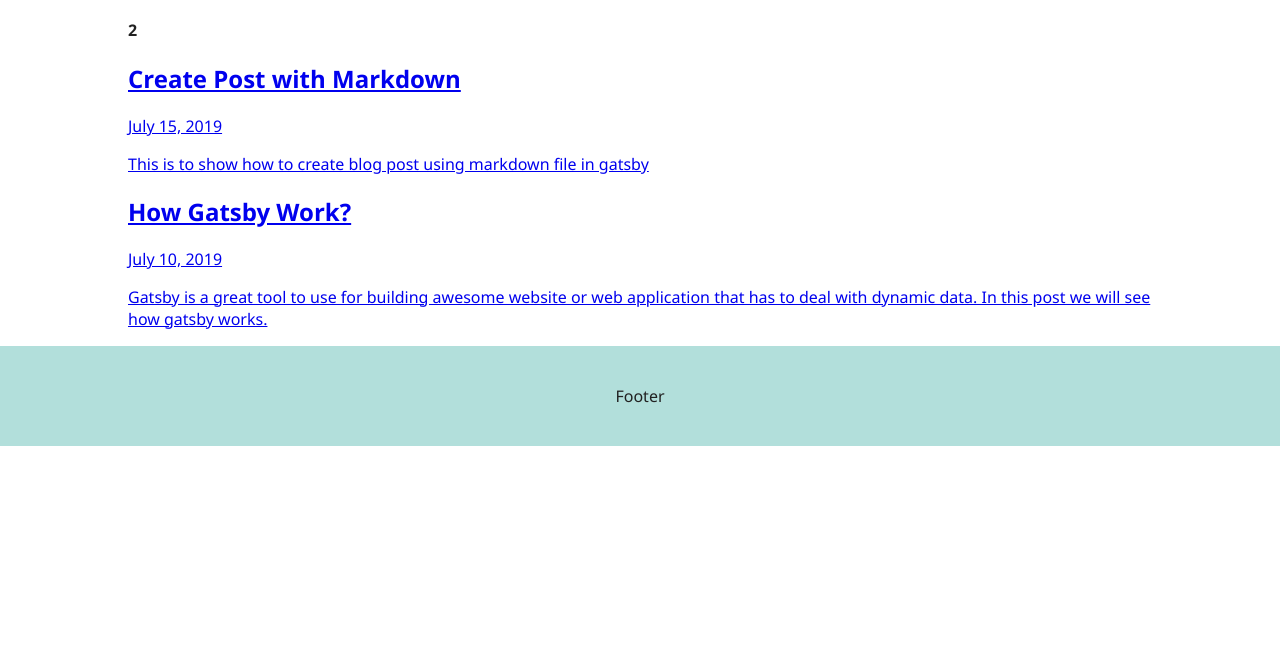
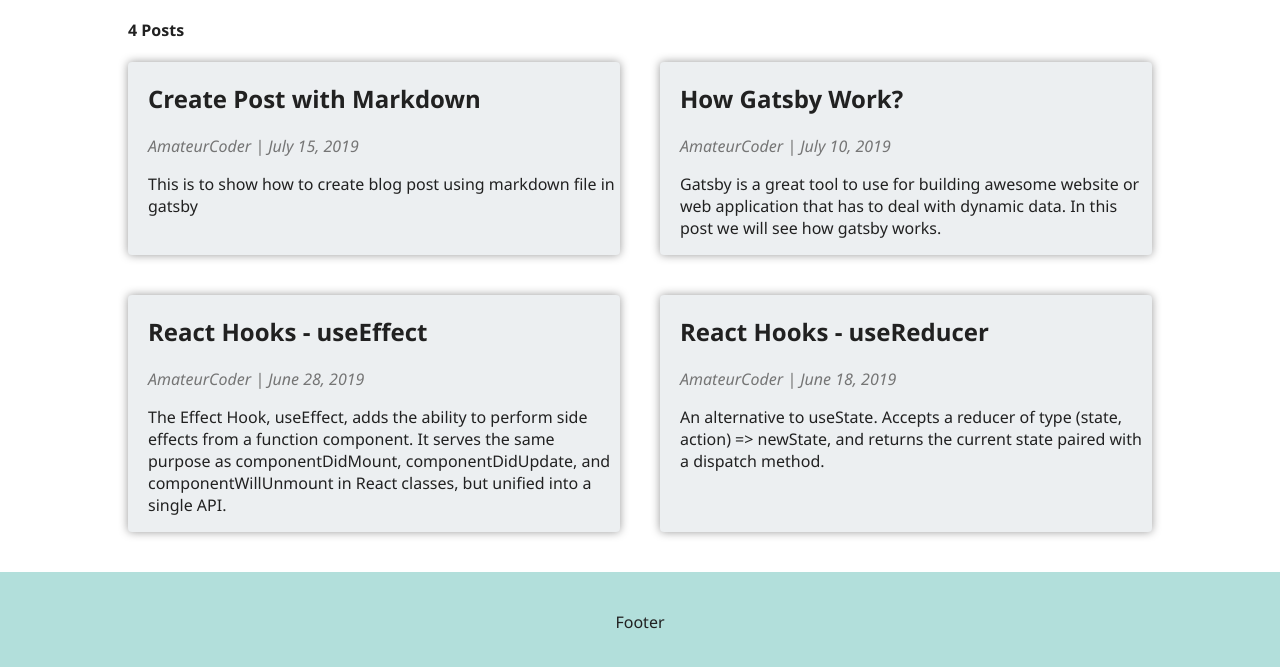
Before and after one commit to autsada/gatsby-initial-project, a Gatsby site: page /blogs in a window 1280 px wide. Shown: the part 147-814 px from the top of the page. Built offline with nearby package versions, Linux system fonts and the light colour scheme; Gatsby itself is replaced by a stand-in of ours.

Commit message:
Starter files Video 6

```diff
--- a/package.json
+++ b/package.json
@@ -14,6 +14,7 @@
     "gatsby-plugin-react-helmet": "^3.1.0",
     "gatsby-plugin-sharp": "^2.2.3",
     "gatsby-plugin-styled-components": "^3.1.2",
+    "gatsby-remark-images": "^3.1.7",
     "gatsby-source-filesystem": "^2.1.3",
     "gatsby-transformer-remark": "^2.6.6",
     "gatsby-transformer-sharp": "^2.2.1",
--- a/src/blogs/create-post-with-markdown.md
+++ b/src/blogs/create-post-with-markdown.md
@@ -7,4 +7,8 @@
 
 Lorem ipsum, dolor sit amet consectetur adipisicing elit. Totam ipsam expedita voluptatem quae, placeat obcaecati consequatur deleniti sint vero impedit nostrum debitis, soluta quas eaque nihil exercitationem. Odit, quos nesciunt
 
+Lorem ipsum, dolor sit amet consectetur adipisicing elit. Totam ipsam expedita voluptatem quae, placeat obcaecati consequatur deleniti sint vero impedit nostrum debitis, soluta quas eaque nihil exercitationem. Odit, quos nesciunt
+
+Lorem ipsum, dolor sit amet consectetur adipisicing elit. Totam ipsam expedita voluptatem quae, placeat obcaecati consequatur deleniti sint vero impedit nostrum debitis, soluta quas eaque nihil exercitationem. Odit, quos nesciunt
+
 <iframe width="676" height="374" src="https://www.youtube.com/embed/rgLUtb7aln0" frameborder="0" allowfullscreen></iframe>
--- /dev/null
+++ b/src/blogs/react-hooks-useReducer.md
@@ -0,0 +1,10 @@
+---
+date: "2019-06-18"
+title: "React Hooks - useReducer"
+excerpt: "An alternative to useState. Accepts a reducer of type (state, action) => newState, and returns the current state paired with a dispatch method."
+author: "AmateurCoder"
+---
+
+Lorem ipsum, dolor sit amet consectetur adipisicing elit. Totam ipsam expedita voluptatem quae, placeat obcaecati consequatur deleniti sint vero impedit nostrum debitis, soluta quas eaque nihil exercitationem. Odit, quos nesciunt
+
+<iframe width="676" height="374" src="https://www.youtube.com/embed/O_PYNvk5hdM" frameborder="0" allowfullscreen></iframe>
--- /dev/null
+++ b/src/blogs/react-hooks-useeffect.md
@@ -0,0 +1,10 @@
+---
+date: "2019-06-28"
+title: "React Hooks - useEffect"
+excerpt: "The Effect Hook, useEffect, adds the ability to perform side effects from a function component. It serves the same purpose as componentDidMount, componentDidUpdate, and componentWillUnmount in React classes, but unified into a single API."
+author: "AmateurCoder"
+---
+
+Lorem ipsum, dolor sit amet consectetur adipisicing elit. Totam ipsam expedita voluptatem quae, placeat obcaecati consequatur deleniti sint vero impedit nostrum debitis, soluta quas eaque nihil exercitationem. Odit, quos nesciunt
+
+<iframe width="676" height="374" src="https://www.youtube.com/embed/r91qgCFdSvw" frameborder="0" allowfullscreen></iframe>
--- a/src/layouts/header.js
+++ b/src/layouts/header.js
@@ -10,6 +10,10 @@
   display: flex;
   justify-content: center;
   align-items: center;
+
+  @media ${props => props.theme.sm} {
+    height: 60px;
+  }
 `
 
 const Div = styled.div`
@@ -23,10 +27,17 @@
   text-decoration: none;
   font-size: 3rem;
   color: white;
-  display: flex;
-  align-items: center;
-  justify-content: space-between;
-  widows: 50%;
+  width: 50%;
+
+  .logo {
+    width: 10%;
+    transition: all ${props => props.theme.transitionDuration} ease-out;
+
+    &:hover {
+      cursor: pointer;
+      transform: scale(1.1);
+    }
+  }
 `
 
 const Nav = styled.div`
@@ -49,6 +60,15 @@
 const LinkStyles = styled(Link)`
   text-decoration: none;
   color: white;
+
+  transition: all ${props => props.theme.transitionDuration} ease-out;
+
+  &:hover {
+    cursor: pointer;
+    color: ${props => props.theme.lightTeal};
+    font-size: 1.8rem;
+    font-weight: bold;
+  }
 `
 
 const Header = () => (
--- a/src/layouts/index.js
+++ b/src/layouts/index.js
@@ -14,6 +14,8 @@
   black: "#212121",
   grey: "#757575",
   lightGrey: "#BDBDBD",
+  backgroundGrey: "#eceff1",
+  hoverBackground: "#cfd8dc",
   white: "#FFFFFF",
   red: "#FF5252",
   darkRed: "#D32F2F",
--- a/src/pages/blogs.js
+++ b/src/pages/blogs.js
@@ -1,20 +1,67 @@
 import React from "react"
 import { graphql, Link } from "gatsby"
+import styled from "styled-components"
+
+const PostsDiv = styled.div`
+  display: grid;
+  grid-template-columns: 1fr 1fr;
+  grid-gap: 4rem;
+  padding-bottom: 4rem;
+
+  @media ${props => props.theme.sm} {
+    grid-template-columns: 1fr;
+    grid-gap: 2rem;
+  }
+`
+
+const PostLink = styled(Link)`
+  color: ${props => props.theme.black};
+  text-decoration: none;
+  background: ${props => props.theme.backgroundGrey};
+
+  border-radius: 4px;
+  transition: all ${props => props.theme.transitionDuration} ease-out;
+  /* box-shadow: 3px 4px 4px rgba(0, 0, 0, 0.4); */
+  -moz-box-shadow: 0 0 10px rgba(0, 0, 0, 0.4);
+  -webkit-box-shadow: 0 0 10px rgba(0, 0, 0, 0.4);
+  box-shadow: 0 0 10px rgba(0, 0, 0, 0.4);
+
+  &:hover {
+    background: ${props => props.theme.hoverBackground};
+    transform: scale(1.05);
+  }
+`
+
+const Span = styled.span`
+  color: ${props => props.theme.grey};
+  font-style: italic;
+`
 
 const SecondPage = ({ data }) => {
+  const { totalCount, edges } = data.allMarkdownRemark
   return (
     <>
       <h1>Blog Page</h1>
-      <h4>{data.allMarkdownRemark.totalCount}</h4>
-      {data.allMarkdownRemark.edges.map(post => (
-        <div key={post.node.frontmatter.title}>
-          <Link to={`${post.node.fields.slug}`}>
-            <h2>{post.node.frontmatter.title}</h2>
-            <span>{post.node.frontmatter.date}</span>
-            <p>{post.node.frontmatter.excerpt}</p>
-          </Link>
-        </div>
-      ))}
+      <h4>{totalCount} Posts</h4>
+      <PostsDiv>
+        {edges.map(post => {
+          const {
+            fields: { slug },
+            frontmatter: { title, date, author, excerpt },
+          } = post.node
+          return (
+            <PostLink to={`/${slug}`} key={title}>
+              <div style={{ marginLeft: "2rem" }}>
+                <h2>{title}</h2>
+                <Span>
+                  {author} | {date}
+                </Span>
+                <p>{excerpt}</p>
+              </div>
+            </PostLink>
+          )
+        })}
+      </PostsDiv>
     </>
   )
 }
@@ -28,6 +75,7 @@
             title
             date(formatString: "MMMM DD, YYYY")
             excerpt
+            author
           }
           fields {
             slug
```
Also changed, not shown: src/images/gatsby-astronaut.png (deleted), src/images/gatsby-markdown-blog.png (added), src/images/gatsby-markdown.png (added), src/images/gatsby-work-flow.png (added), src/images/useEffect.png (added), src/images/useReducer.png (added), 1 other file.
